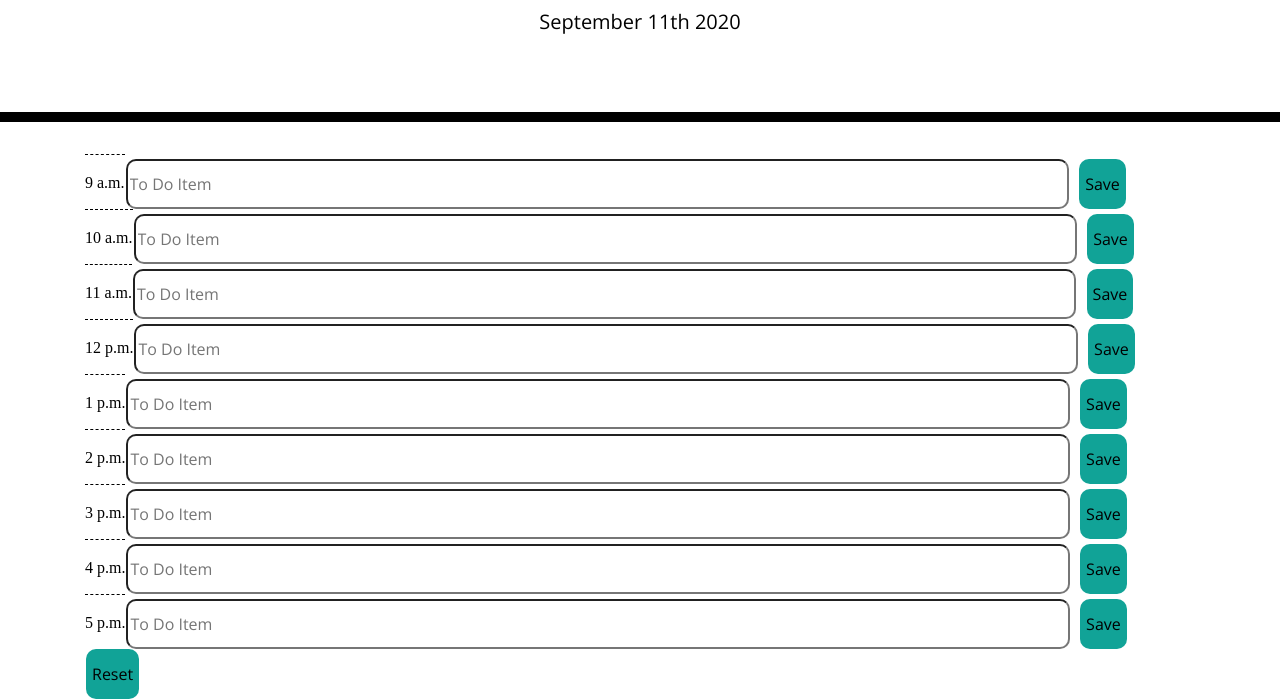
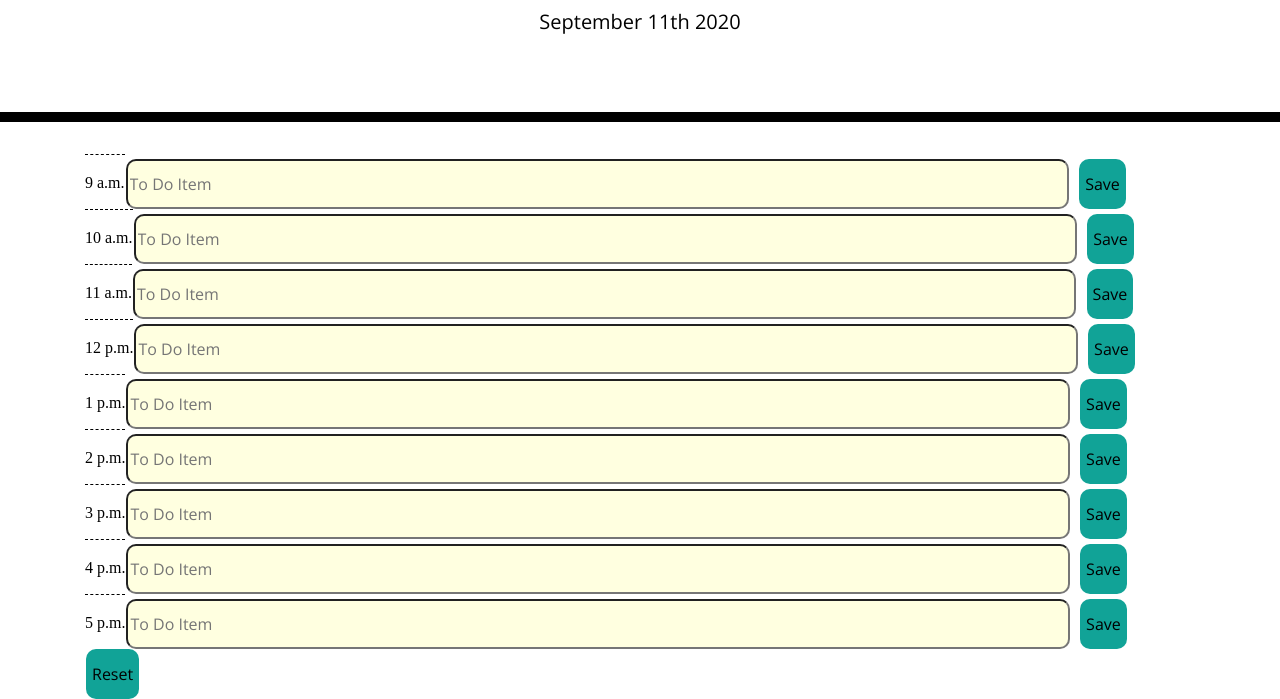
Before and after one commit to areye022/workdayscheduler, a plain HTML site: page index.html in a window 1280 px wide. Shown: the part 182-881 px from the top of the page. Drawn offline with nearby package versions, Linux system fonts and the light colour scheme.

Commit message:
created conditional statements to change input colors

```diff
--- a/index.html
+++ b/index.html
@@ -37,47 +37,47 @@
       <div class="box">
         <div>
           <p class="hour">9 a.m.</p>
-          <input id="9amPlan"class='reset' Type="text" placeholder="To Do Item">
+          <input id="9amPlan"class='nine' data-time='9' Type="text" placeholder="To Do Item">
           <button Type="button" id="9am">Save</button>
         </div>
         <div>
           <p class="hour">10 a.m.</p>
-          <input id="10amPlan" class='reset' Type="text" placeholder="To Do Item">
+          <input id="10amPlan" class='ten'data-time='10' Type="text" placeholder="To Do Item">
           <button Type="button" id="10am">Save</button>
         </div>
         <div>
           <p class="hour">11 a.m.</p>
-          <input id="11amPlan"class='reset' Type="text" placeholder="To Do Item">
+          <input id="11amPlan"class='eleven'data-time='11' Type="text" placeholder="To Do Item">
           <button Type="button" id="11am">Save</button>
         </div>
         <div>
           <p class="hour">12 p.m.</p>
-          <input id="12pmPlan"class='reset' Type="text" placeholder="To Do Item">
+          <input id="12pmPlan"class='twelve' data-time='12'Type="text" placeholder="To Do Item">
           <button Type="button" id="12pm">Save</button>
         </div>
         <div>
           <p class="hour">1 p.m.</p>
-          <input id="1pmPlan" class='reset'Type="text" placeholder="To Do Item">
+          <input id="1pmPlan" class='one'data-time='13'Type="text" placeholder="To Do Item">
           <button Type="button" id="1pm">Save</button>
         </div>
         <div>
           <p class="hour">2 p.m.</p>
-          <input id="2pmPlan"class='reset' Type="text" placeholder="To Do Item">
+          <input id="2pmPlan"class='two' data-time='14'Type="text" placeholder="To Do Item">
           <button Type="button" id="2pm">Save</button>
         </div>
         <div>
           <p class="hour">3 p.m.</p>
-          <input id="3pmplan"class='reset' Type="text" placeholder="To Do Item">
+          <input id="3pmplan"class='three'data-time='15' Type="text" placeholder="To Do Item">
           <button Type="button" id="3pm">Save</button>
         </div>
         <div>
           <p class="hour">4 p.m.</p>
-          <input id="4pmPlan"class='reset' Type="text" placeholder="To Do Item">
+          <input id="4pmPlan"class='four'data-time='16' Type="text" placeholder="To Do Item">
           <button Type="button" id="4pm">Save</button>
         </div>
         <div>
           <p class="hour">5 p.m.</p>
-          <input id="5pmPlan" class='reset' placeholder="To Do Item">
+          <input id="5pmPlan" class='five'data-time='17' placeholder="To Do Item">
           <button id="5pm">Save</button>
         </div>
       </div>
--- a/script.js
+++ b/script.js
@@ -83,4 +83,96 @@ $('button').click(function(e) {
     }
 })
 
-//Color functions ??
+//Color functions
+// adding data-time Attributes
+$(".nine").attr("data-time")
+// using moment() for time
+const now = moment();
+
+// verifying it works
+console.log(now);
+console.log(now.hour());
+
+// conditionals
+// if current time = the hour we are in, in this case 9, turn light green
+// if current time < the hour of input container, then turn light yellow
+// if current time has already passed, turn grey
+    if(now.hour() === 9){
+        $(".nine").css("background-color", "lightgreen")
+    }else if(now.hour()< 9){
+        $(".nine").css("background-color", "lightyellow")
+    }else{
+        $(".nine").css("background-color", "lightgrey")
+    }
+
+$(".ten").attr("data-time")
+
+    if(now.hour() === 10){
+        $(".ten").css("background-color", "lightgreen")
+    }else if(now.hour()< 10){
+        $(".ten").css("background-color", "lightyellow")
+    }else{
+        $(".ten").css("background-color", "lightgrey")
+    }
+$(".eleven").attr("data-time")
+    if(now.hour() === 11){
+        $(".eleven").css("background-color", "lightgreen")
+    }else if(now.hour()< 11){
+        $(".eleven").css("background-color", "lightyellow")
+    }else{
+        $(".eleven").css("background-color", "lightgrey")
+    }
+
+$(".twelve").attr("data-time")
+    if(now.hour() === 12){
+        $(".twelve").css("background-color", "lightgreen")
+    }else if(now.hour()< 12){
+        $(".twelve").css("background-color", "lightyellow")
+    }else{
+        $(".twelve").css("background-color", "lightgrey")
+    }
+
+$(".one").attr("data-time")
+    if(now.hour() === 13){
+        $(".one").css("background-color", "lightgreen")
+    }else if(now.hour() < 13){
+        $(".one").css("background-color", "lightyellow")
+    }else{
+        $(".one").css("background-color", "lightgrey")
+    }
+
+$(".two").attr("data-time")
+    if(now.hour() === 14){
+        $(".two").css("background-color", "lightgreen")
+    }else if(now.hour() < 14){
+        $(".two").css("background-color", "lightyellow")
+    }else{
+        $(".two").css("background-color", "lightgrey")
+    }
+
+$(".three").attr("data-time")
+    if(now.hour() === 15){
+        $(".three").css("background-color", "lightgreen")
+    }else if(now.hour() < 15){
+        $(".three").css("background-color", "lightyellow")
+    }else{
+        $(".three").css("background-color", "lightgrey")
+    }
+
+$(".four").attr("data-time")
+    if(now.hour() === 16){
+        $(".four").css("background-color", "lightgreen")
+    }else if(now.hour() < 16){
+        $(".four").css("background-color", "lightyellow")
+    }else{
+        $(".four").css("background-color", "lightgrey")
+    }
+
+$(".five").attr("data-time")
+    if(now.hour() === 17){
+        $(".five").css("background-color", "lightgreen")
+    }else if(now.hour() < 17){
+        $(".five").css("background-color", "lightyellow")
+    }else{
+        $(".five").css("background-color", "lightgrey")
+    }
```
